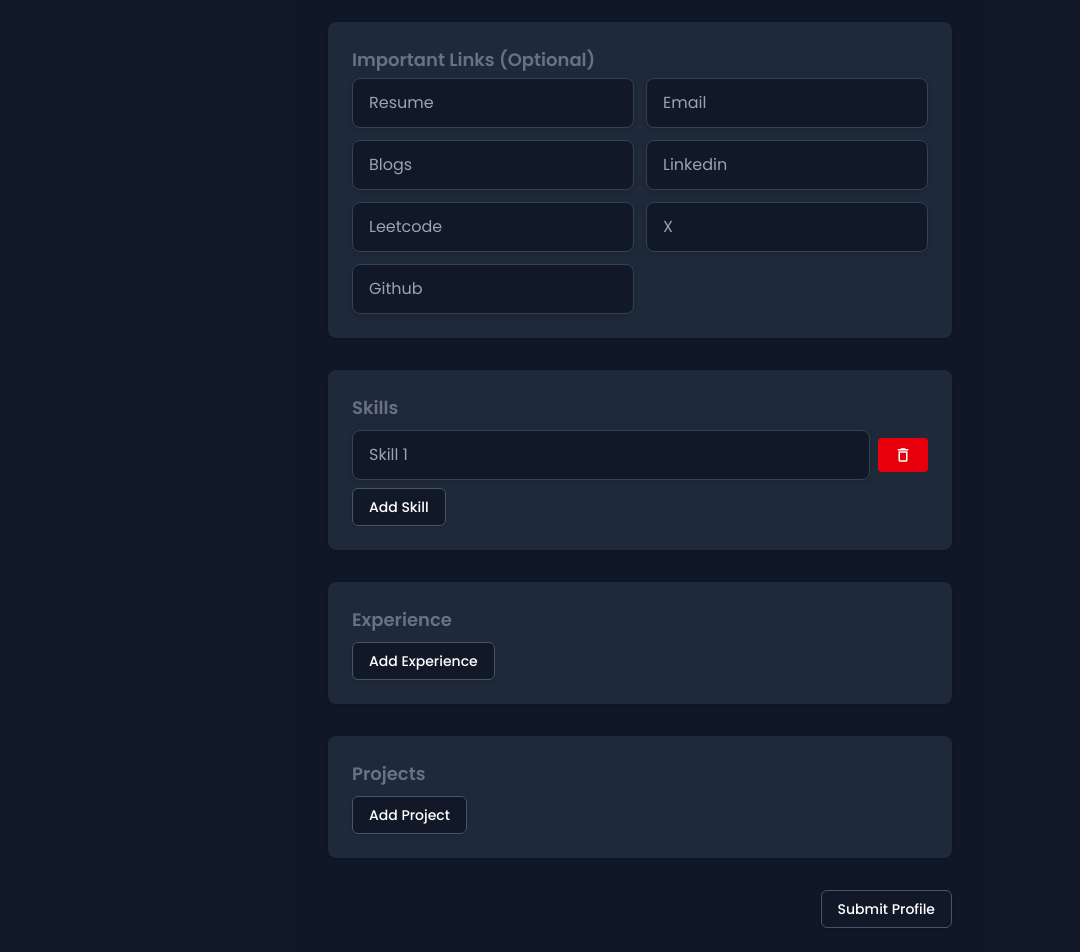
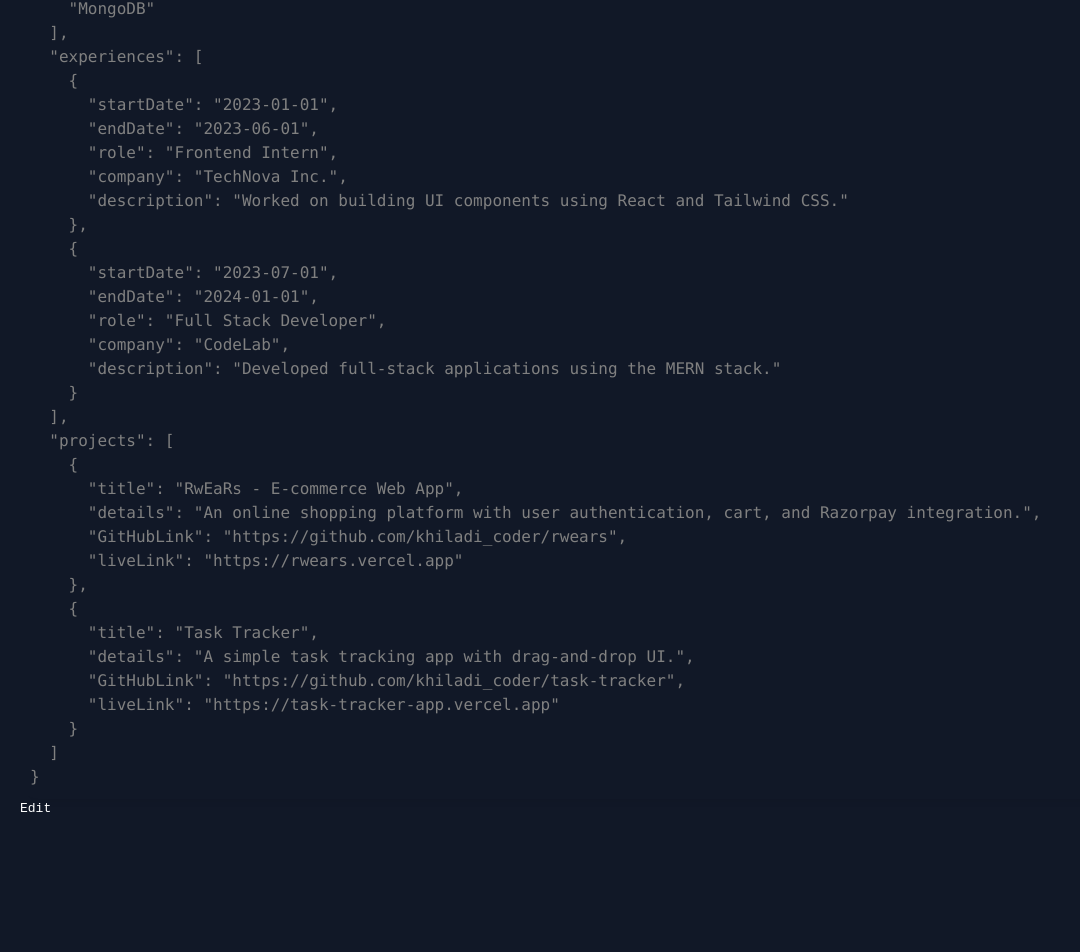
Before and after one commit to kanav789/creato, a React (Vite) app: page /profileSetting in a window 1280 px wide. Shown: the part 297-1249 px from the top of the page, without its empty margins (0-1080 px from the left). After the commit the page ends 1136 px from the top, so only its background shows below. Built offline with nearby package versions, Linux system fonts and the light colour scheme.

Commit message:
added the other type of functionality

```diff
--- a/src/Pages/createProfile.tsx
+++ b/src/Pages/createProfile.tsx
@@ -1,290 +1,88 @@
-import { useForm, useFieldArray } from "react-hook-form";
-import { MdOutlineDelete } from "react-icons/md";
-import { getData, PostData } from "../utility/CustomFetchData/CustomFetchData";
-import { useEffect, useState } from "react";
-import { ClipLoader } from "react-spinners";
+import React, { useState, useRef } from "react";
+import { PostData } from "../utility/CustomFetchData/CustomFetchData";
 
-export default function CreateProfile() {
-    const { register, control, handleSubmit } = useForm({
-        defaultValues: {
-            username: "",
-            bio: "",
-            links: {
-                resume: "",
-                email: "",
-                blogs: "",
-                linkedin: "",
-                leetcode: "",
-                x: "",
-                github: "",
-            },
-            skills: [{ value: "" }], // array of objects so inputs work
-            experience: [],
-            projects: [],
+const initialData = {
+    username: "khiladi_coder",
+    bio: "Full stack developer passionate about building scalable web apps.",
+    importantLinks: [
+        "https://github.com/khiladi_coder",
+        "https://linkedin.com/in/khiladi_coder"
+    ],
+    skills: ["JavaScript", "React", "Node.js", "MongoDB"],
+    experiences: [
+        {
+            startDate: "2023-01-01",
+            endDate: "2023-06-01",
+            role: "Frontend Intern",
+            company: "TechNova Inc.",
+            description: "Worked on building UI components using React and Tailwind CSS."
         },
-    });
+        {
+            startDate: "2023-07-01",
+            endDate: "2024-01-01",
+            role: "Full Stack Developer",
+            company: "CodeLab",
+            description: "Developed full-stack applications using the MERN stack."
+        }
+    ],
+    projects: [
+        {
+            title: "RwEaRs - E-commerce Web App",
+            details:
+                "An online shopping platform with user authentication, cart, and Razorpay integration.",
+            GitHubLink: "https://github.com/khiladi_coder/rwears",
+            liveLink: "https://rwears.vercel.app"
+        },
+        {
+            title: "Task Tracker",
+            details: "A simple task tracking app with drag-and-drop UI.",
+            GitHubLink: "https://github.com/khiladi_coder/task-tracker",
+            liveLink: "https://task-tracker-app.vercel.app"
+        }
+    ]
+};
 
-    const {
-        fields: skillFields,
-        append: appendSkill,
-        remove: removeSkill,
-    } = useFieldArray({ control, name: "skills" });
+export default function EditableJson() {
+    const [data, setData] = useState(initialData);
+    const [isEditing, setIsEditing] = useState(false);
+    const editableRef = useRef(null);
 
-    const {
-        fields: expFields,
-        append: appendExp,
-        remove: removeExp,
-    } = useFieldArray({ control, name: "experience" });
+    const handleSave = async () => {
+        try {
+            const updatedJson = JSON.parse(editableRef.current.innerText);
 
-    const {
-        fields: projFields,
-        append: appendProj,
-        remove: removeProj,
-    } = useFieldArray({ control, name: "projects" });
-
-    useEffect(() => {
-        const fetchdata = async () => {
-
-            const response = await getData({ apiurl: `${import.meta.env.VITE_API_URL}api/profile` });
-            console.log("Fetched Profile Data:", response);
-        };
-        // fetchdata();
-    }, []);
-
-    const [buttonloader, setbuttonLoader] = useState(false)
-    const onSubmit = async (data: any) => {
-
-        setbuttonLoader(true);
-        const transformedData = {
-            ...data,
-            skills: data.skills.map((s: any) => s.value),
-        };
-
-        console.log("Sending Data:", transformedData);
-
-        const response = await PostData({
-            apiurl: `${import.meta.env.VITE_API_URL}api/profile/create`,
-            body: transformedData,
-        });
-
-        console.log("Response:", response);
-
-        setbuttonLoader(false);
+            await PostData({ apiurl: `${import.meta.env.VITE_API_URL}api/profile/create`, body: updatedJson });
+            setData(updatedJson);
+            setIsEditing(false);
+        } catch (error) {
+            alert("Invalid JSON format. Please fix it before saving.");
+        }
     };
 
     return (
-        <form
-            onSubmit={handleSubmit(onSubmit)}
-            className="bg-gray-900 text-gray-100 p-6 space-y-8 min-h-screen max-w-2xl mx-auto rounded-lg shadow-lg"
-        >
-            <h2 className="text-xl hover:underline transition-all duration-300 font-extrabold mb-4 text-center text-gray-500">
-                Update or Create Profile
-            </h2>
+        <div style={{ fontFamily: "monospace", padding: "20px" }}>
+            <pre
+                ref={editableRef}
+                contentEditable={isEditing}
+                suppressContentEditableWarning={true}
+                style={{
+                    border: isEditing ? "1px solid #ccc" : "none",
+                    borderRadius: "20px",
+                    padding: "10px",
+                    outline: "none",
+                    background: isEditing ? "#111827" : "transparent",
+                    boxShadow: "10px 0 10px rgba(0, 0, 0, 0.1)",
+                    color: "gray"
+                }}
+            >
+                {JSON.stringify(data, null, 2)}
+            </pre>
 
-            {/* Name & Bio */}
-            <div className="bg-gray-800 p-6 rounded-lg shadow space-y-4">
-                <input
-                    {...register("username")}
-                    placeholder="Full Name"
-                    className="custom-input w-full"
-                    required
-                />
-                <textarea
-                    {...register("bio")}
-                    placeholder="Short Bio"
-                    rows={3}
-                    className="custom-input w-full"
-                    required
-                />
-            </div>
-
-            {/* Important Links */}
-            <div className="bg-gray-800 p-6 rounded-lg shadow space-y-3">
-                <h3 className="font-semibold text-lg text-gray-500 mb-1">
-                    Important Links (Optional)
-                </h3>
-                <div className="grid grid-cols-1 md:grid-cols-2 gap-3">
-                    {[
-                        "resume",
-                        "email",
-                        "blogs",
-                        "linkedin",
-                        "leetcode",
-                        "x",
-                        "github",
-                    ].map((link) => (
-                        <input
-                            key={link}
-                            {...register(`links.${link}`)}
-                            placeholder={link.charAt(0).toUpperCase() + link.slice(1)}
-                            className="custom-input"
-                        />
-                    ))}
-                </div>
-            </div>
-
-            {/* Skills Section */}
-            <div className="bg-gray-800 p-6 rounded-lg shadow">
-                <h3 className="font-semibold text-lg mb-2 text-gray-500">Skills</h3>
-                {skillFields.map((field, index) => (
-                    <div key={field.id} className="flex items-center gap-2 mb-2">
-                        <input
-                            {...register(`skills.${index}.value`)}
-                            placeholder={`Skill ${index + 1}`}
-                            className="custom-input flex-1"
-                            required
-                            defaultValue={field.value}
-                        />
-                        <button
-                            type="button"
-                            onClick={() => removeSkill(index)}
-                            className="inline-flex items-center justify-center px-4 py-2 rounded font-semibold text-white focus:outline-none focus:ring-2 focus:ring-offset-2 transition bg-red-600 hover:bg-red-700 focus:ring-red-500"
-                            aria-label="Remove"
-                        >
-                            <MdOutlineDelete className="text-lg" />
-                        </button>
-                    </div>
-                ))}
-                <button
-                    type="button"
-                    onClick={() => appendSkill({ value: "" })}
-                    className="py-2 px-4 bg-[#111827] text-white font-medium text-sm rounded-md border border-gray-600 shadow-sm hover:border-blue-500 hover:bg-[#1f2937] transition-colors duration-300 focus:outline-none focus:ring-2 focus:ring-blue-500"
-                >
-                    Add Skill
-                </button>
-            </div>
-
-            {/* Experience */}
-            <div className="bg-gray-800 p-6 rounded-lg shadow">
-                <h3 className="font-semibold text-lg mb-2 text-gray-500">Experience</h3>
-                {expFields.map((field, index) => (
-                    <div
-                        key={field.id}
-                        className="border border-gray-700 p-3 my-3 rounded space-y-2 bg-gray-900"
-                    >
-                        <div className="grid grid-cols-2 gap-2">
-                            <input
-                                {...register(`experience.${index}.start`)}
-                                placeholder="Start Date"
-                                required
-                                className="custom-input"
-                                defaultValue={field.start}
-                            />
-                            <input
-                                {...register(`experience.${index}.end`)}
-                                placeholder="End Date"
-                                required
-                                className="custom-input"
-                                defaultValue={field.end}
-                            />
-                        </div>
-                        <input
-                            {...register(`experience.${index}.role`)}
-                            placeholder="Role & Company"
-                            required
-                            className="custom-input w-full"
-                            defaultValue={field.role}
-                        />
-                        <textarea
-                            {...register(`experience.${index}.details`)}
-                            placeholder="Details"
-                            rows={2}
-                            className="custom-input w-full"
-                            defaultValue={field.details}
-                        />
-                        <input
-                            {...register(`experience.${index}.github`)}
-                            placeholder="GitHub Repo (Optional)"
-                            className="custom-input w-full"
-                            defaultValue={field.github}
-                        />
-                        <input
-                            {...register(`experience.${index}.live`)}
-                            placeholder="Live URL (Optional)"
-                            className="custom-input w-full"
-                            defaultValue={field.live}
-                        />
-                        <button
-                            type="button"
-                            onClick={() => removeExp(index)}
-                            className="inline-flex items-center justify-center px-4 py-2 rounded font-semibold text-white focus:outline-none focus:ring-2 focus:ring-offset-2 transition bg-red-600 hover:bg-red-700 focus:ring-red-500"
-                        >
-                            <MdOutlineDelete className="text-lg" />
-                        </button>
-                    </div>
-                ))}
-                <button
-                    type="button"
-                    onClick={() => appendExp({})}
-                    className="py-2 px-4 bg-[#111827] text-white font-medium text-sm rounded-md border border-gray-600 shadow-sm hover:border-blue-500 hover:bg-[#1f2937] transition-colors duration-300 focus:outline-none focus:ring-2 focus:ring-blue-500"
-                >
-                    Add Experience
-                </button>
-            </div>
-
-            {/* Projects */}
-            <div className="bg-gray-800 p-6 rounded-lg shadow">
-                <h3 className="font-semibold text-lg mb-2 text-gray-500">Projects</h3>
-                {projFields.map((field, index) => (
-                    <div
-                        key={field.id}
-                        className="border border-gray-700 p-3 my-3 rounded bg-gray-900 space-y-2"
-                    >
-                        <input
-                            {...register(`projects.${index}.role`)}
-                            placeholder="Title & Tech Stack"
-                            required
-                            className="custom-input w-full"
-                            defaultValue={field.role}
-                        />
-                        <textarea
-                            {...register(`projects.${index}.details`)}
-                            placeholder="Project Details"
-                            rows={2}
-                            required
-                            className="custom-input w-full"
-                            defaultValue={field.details}
-                        />
-                        <input
-                            {...register(`projects.${index}.github`)}
-                            placeholder="GitHub Repo"
-                            className="custom-input w-full"
-                            defaultValue={field.github}
-                        />
-                        <input
-                            {...register(`projects.${index}.live`)}
-                            placeholder="Live URL"
-                            className="custom-input w-full"
-                            defaultValue={field.live}
-                        />
-                        <button
-                            type="button"
-                            onClick={() => removeProj(index)}
-                            className="inline-flex items-center justify-center px-4 py-2 rounded font-semibold text-white focus:outline-none focus:ring-2 focus:ring-offset-2 transition bg-red-600 hover:bg-red-700 focus:ring-red-500"
-                        >
-                            <MdOutlineDelete className="text-lg" />
-                        </button>
-                    </div>
-                ))}
-                <button
-                    type="button"
-                    onClick={() => appendProj({})}
-                    className="py-2 px-4 bg-[#111827] text-white font-medium text-sm rounded-md border border-gray-600 shadow-sm hover:border-blue-500 hover:bg-[#1f2937] transition-colors duration-300 focus:outline-none focus:ring-2 focus:ring-blue-500"
-                >
-                    Add Project
-                </button>
-            </div>
-
-            {/* Submit Button */}
-            <div className="flex justify-end">
-                <button
-                    type="submit"
-                    className="py-2 px-4 bg-[#111827] text-white font-medium text-sm rounded-md border border-gray-600 shadow-sm hover:border-blue-500 hover:bg-[#1f2937] transition-colors duration-300 focus:outline-none focus:ring-2 focus:ring-blue-500 flex items-center justify-center gap-1"
-                    disabled={buttonloader}
-                >
-                    {buttonloader && <ClipLoader />}  Submit Profile
-                </button>
-            </div>
-        </form>
+            {!isEditing ? (
+                <button onClick={() => setIsEditing(true)}>Edit</button>
+            ) : (
+                <button onClick={handleSave}>Save</button>
+            )}
+        </div>
     );
 }
--- a/src/Routes.tsx
+++ b/src/Routes.tsx
@@ -3,7 +3,8 @@
 import Login from "./components/authComp/Login.tsx";
 import Profile from "./Pages/Profile.tsx";
 import Signup from "./components/authComp/Signup.tsx";
-import CreateProfile from "./Pages/createProfile.tsx";
+
+import EditableJson from "./Pages/createProfile.tsx";
 const router = createBrowserRouter([
   {
     path: "/login",
@@ -20,7 +21,7 @@
   },
   {
     path: "/profileSetting",
-    element: <CreateProfile />
+    element: <EditableJson />
   }
 ]);
 
```
